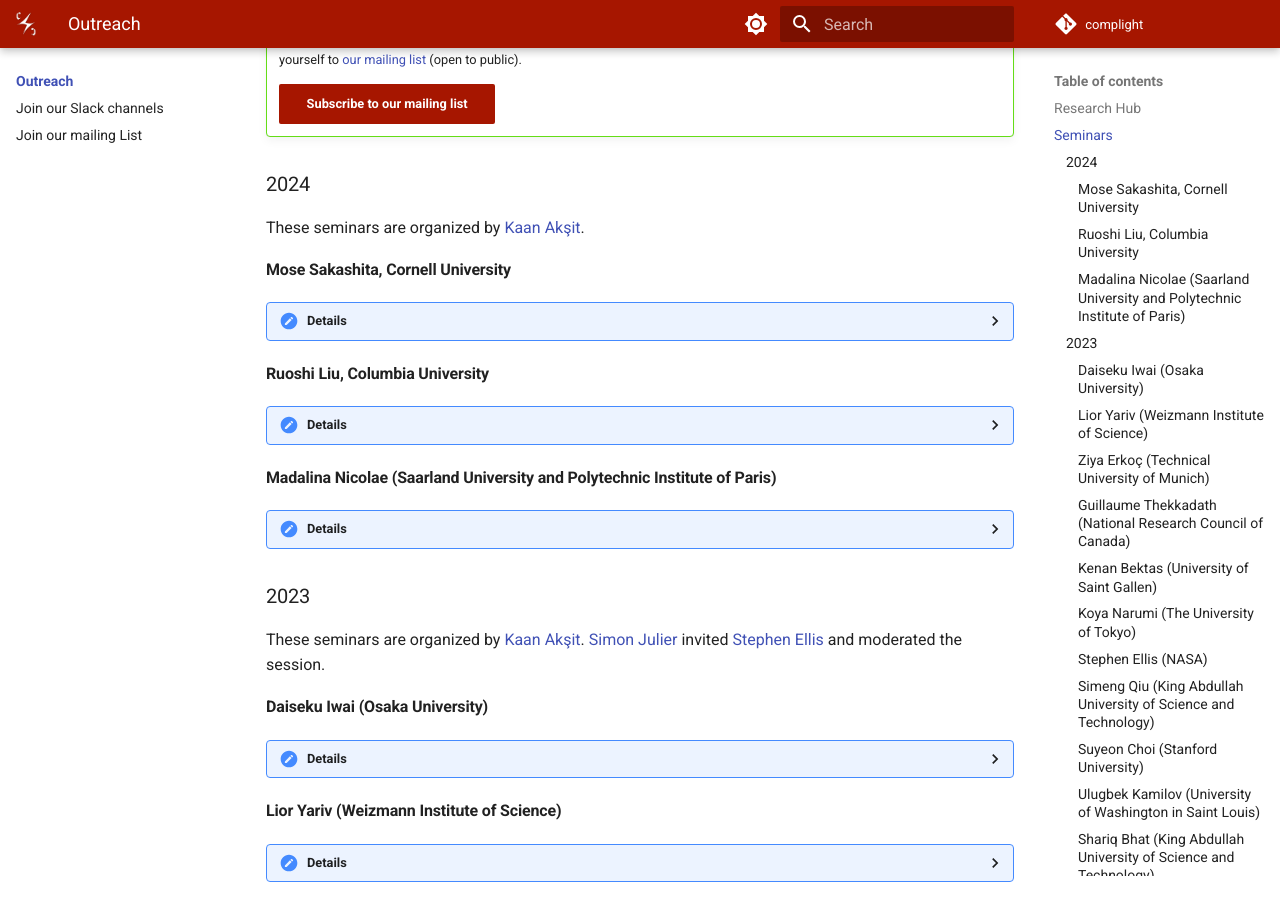
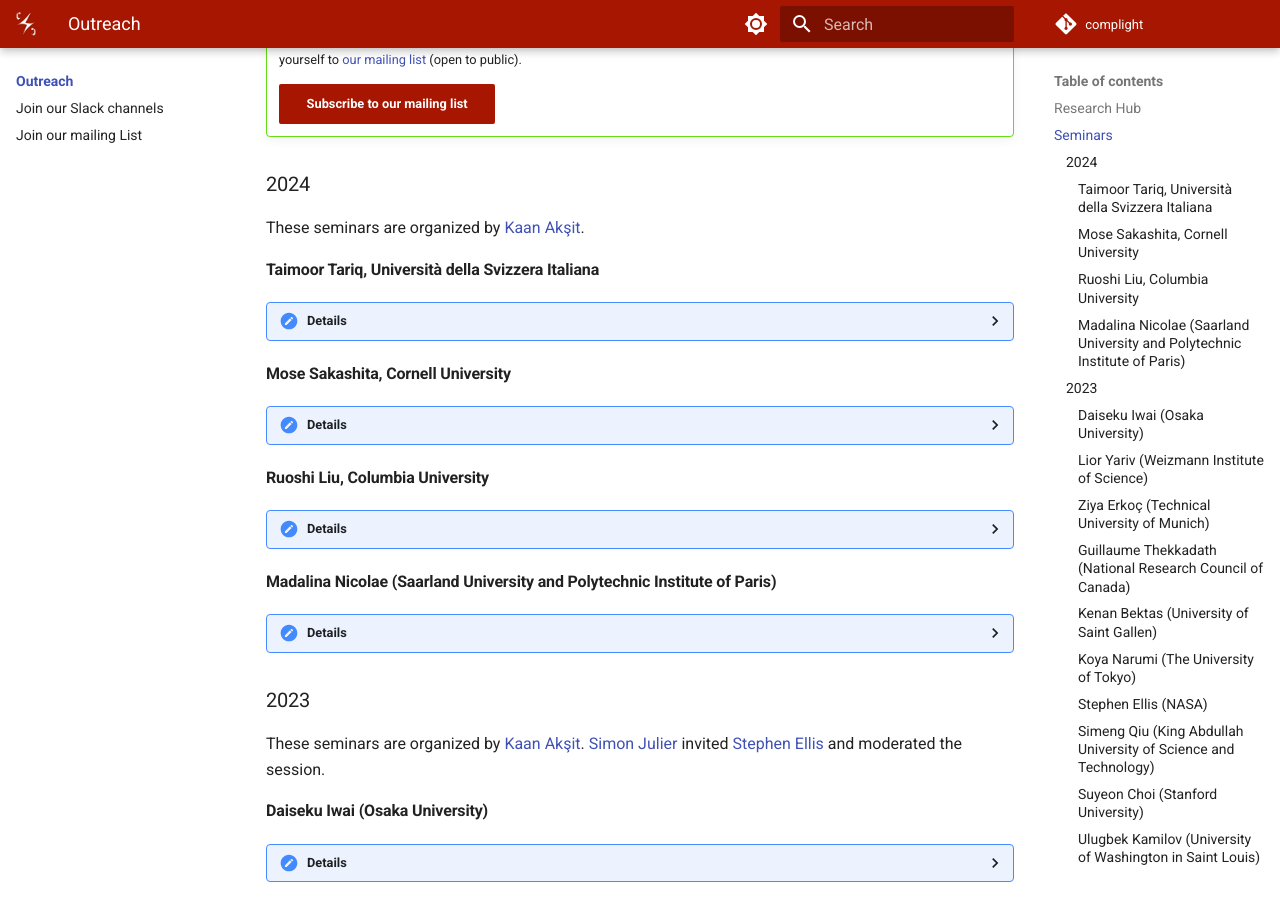
Before and after one commit to complight/complight.github.io, an MkDocs documentation site: the page built from docs/outreach/index.md, in a window 1280 px wide and 900 px high, scrolled down 1017 px. Built offline with MkDocs 1.6.1 and Material for MkDocs 9.7.7, drawn with Linux system fonts in a browser that asks for light colours.

Commit message:
Updating the outreach page.

```diff
--- a/docs/outreach/index.md
+++ b/docs/outreach/index.md
@@ -34,6 +34,18 @@ Overall, seminars are a blend of internal and external presenters.
 
 ### 2024
 These seminars are organized by [Kaan Akşit](https://kaanaksit.com).
+
+
+#### Taimoor Tariq, Università della Svizzera Italiana
+??? Details
+    **Date:**
+    28th February 2024
+
+    **Presenter:** [Taimoor Tariq](https://taimoor6864.github.io/), PhD student at Università della Svizzera Italiana
+
+    **Title:** Its all in the Eyes: Towards Perceptually Optimized Real-Time VR
+
+    **Watch:** [Recording (Password protected)](https://liveuclac-my.sharepoint.com/:v:/r/personal/ucackak_ucl_ac_uk/Documents/weekly_seminar_recordings/Taimoor%20Tariq,%20Universit%C3%A0%20della%20Svizzera%20italiana.mp4?csf=1&web=1&e=PPDyJI&nav=eyJyZWZlcnJhbEluZm8iOnsicmVmZXJyYWxBcHAiOiJTdHJlYW1XZWJBcHAiLCJyZWZlcnJhbFZpZXciOiJTaGFyZURpYWxvZy1MaW5rIiwicmVmZXJyYWxBcHBQbGF0Zm9ybSI6IldlYiIsInJlZmVycmFsTW9kZSI6InZpZXcifX0%3D)
 
 
 #### Mose Sakashita, Cornell University
```
